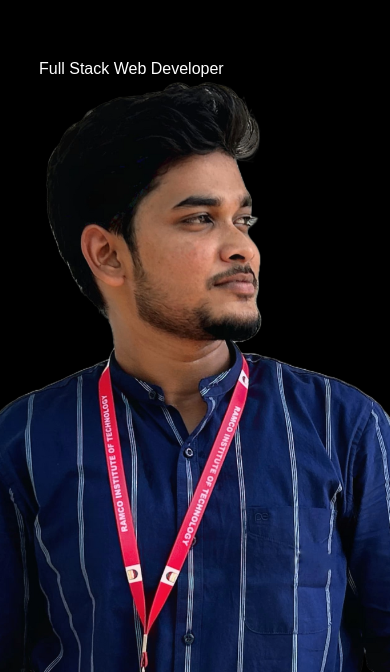
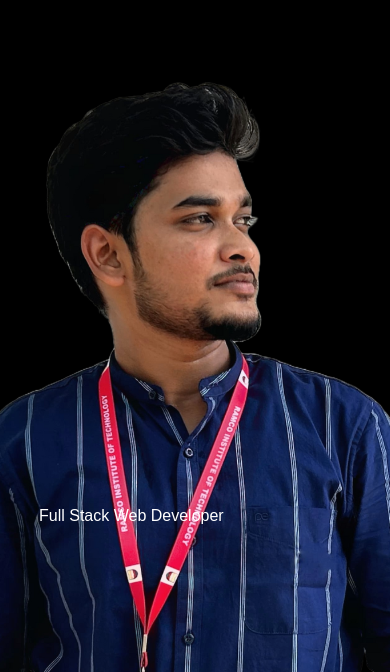
Before and after one commit to Sathik9536/Portfolio, a plain HTML site: page index.html in a window 390 px wide. Shown: the part 172-844 px from the top of the page. Drawn offline with Linux system fonts and the light colour scheme.

Commit message:
Revert "Update style.css"

```diff
--- a/style.css
+++ b/style.css
@@ -386,7 +386,7 @@ nav .fa-solid{
         background-image: url(Img/phone\ back.png);
     }
     .header-text{
-        margin-bottom: 510px;
+        margin-top: 510px;
         font-size: 16px;
         margin-right: -30px;
     }
```
